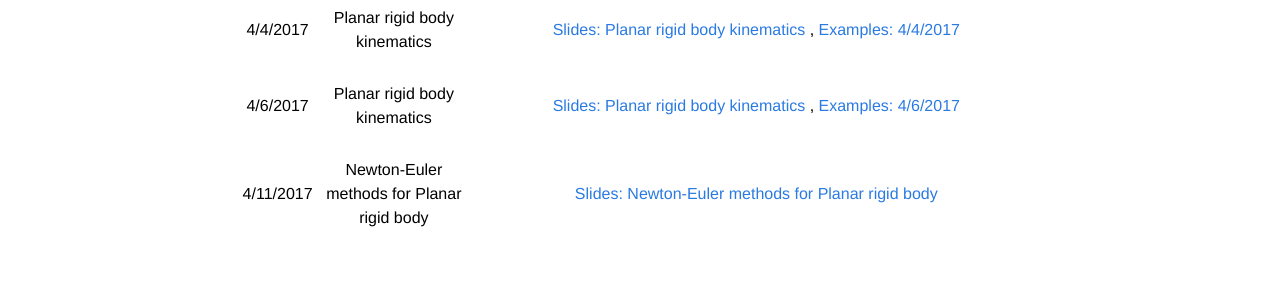
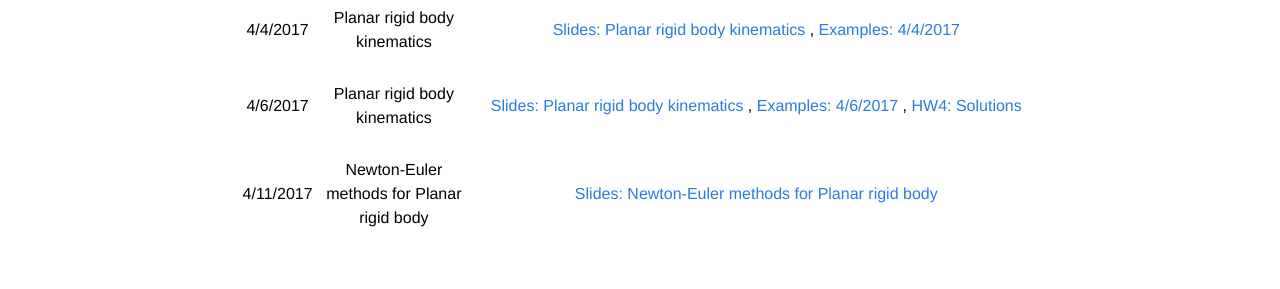
Before and after one commit to mec262sp17/mec262sp17.github.io, a Jekyll site: the page built from Course_materials.md, in a window 1280 px wide. Shown: the part 1532-1821 px from the top of the page. Built offline with Jekyll 4.4.1, drawn with Linux system fonts in a browser that asks for light colours.

Commit message:
Update Course_materials.md

```diff
--- a/Course_materials.md
+++ b/Course_materials.md
@@ -48,6 +48,6 @@
 |       3/30/2017    |   Momentum and Impulse-II | [Slides: Slides: Momentum and Impulse-II](https://mec262sp17.github.io/Presentations/Ch5_Momentum_and_Impulse_II.html#/),  Planar rigid body kinematics [Slides: Planar rigid body kinematics](https://mec262sp17.github.io/Presentations/Ch6_Kinematics_of_Planar_Rigid_bodies.html#/),    [Examples: 3/30/2017](https://mec262sp17.github.io/Notes/examples_3_30_2017_mec262.pdf)  , [HW4: Due 4/11/2017 at 8:30 am](https://mec262sp17.github.io/Homework2017/HW4_due4112017.pdf)  |
 |       4/4/2017    |   Planar rigid body kinematics | [Slides: Planar rigid body kinematics](https://mec262sp17.github.io/Presentations/Ch6_Kinematics_of_Planar_Rigid_bodies.html#/)  ,  [Examples: 4/4/2017](https://mec262sp17.github.io/Notes/examples_4_4_2017_mec262.pdf)      |
 | | | |
-|       4/6/2017    |   Planar rigid body kinematics | [Slides: Planar rigid body kinematics](https://mec262sp17.github.io/Presentations/Ch6_Kinematics_of_Planar_Rigid_bodies.html#/)  ,  [Examples: 4/6/2017](https://mec262sp17.github.io/Notes/examples_4_6_2017_mec262.pdf)      |
+|       4/6/2017    |   Planar rigid body kinematics | [Slides: Planar rigid body kinematics](https://mec262sp17.github.io/Presentations/Ch6_Kinematics_of_Planar_Rigid_bodies.html#/)  ,  [Examples: 4/6/2017](https://mec262sp17.github.io/Notes/examples_4_6_2017_mec262.pdf)     , [HW4: Solutions](https://mec262sp17.github.io/Homework2017/Homework4Solutions.pdf)  |
 | | | |
 |       4/11/2017    | Newton-Euler methods for  Planar rigid body  | [Slides: Newton-Euler methods for  Planar rigid body](https://mec262sp17.github.io/Presentations/Ch7_NewtonEuler_Planar_Rigid_Body.html#/)  |
```
